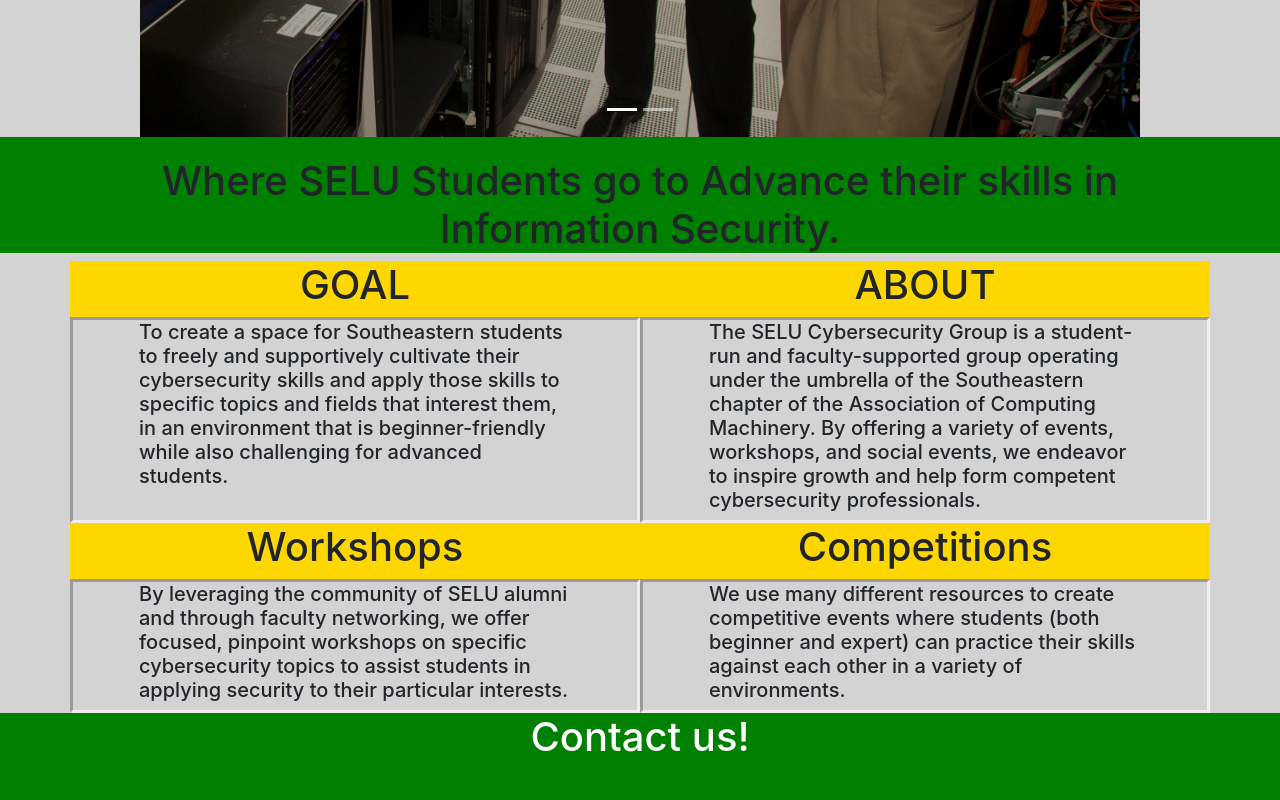
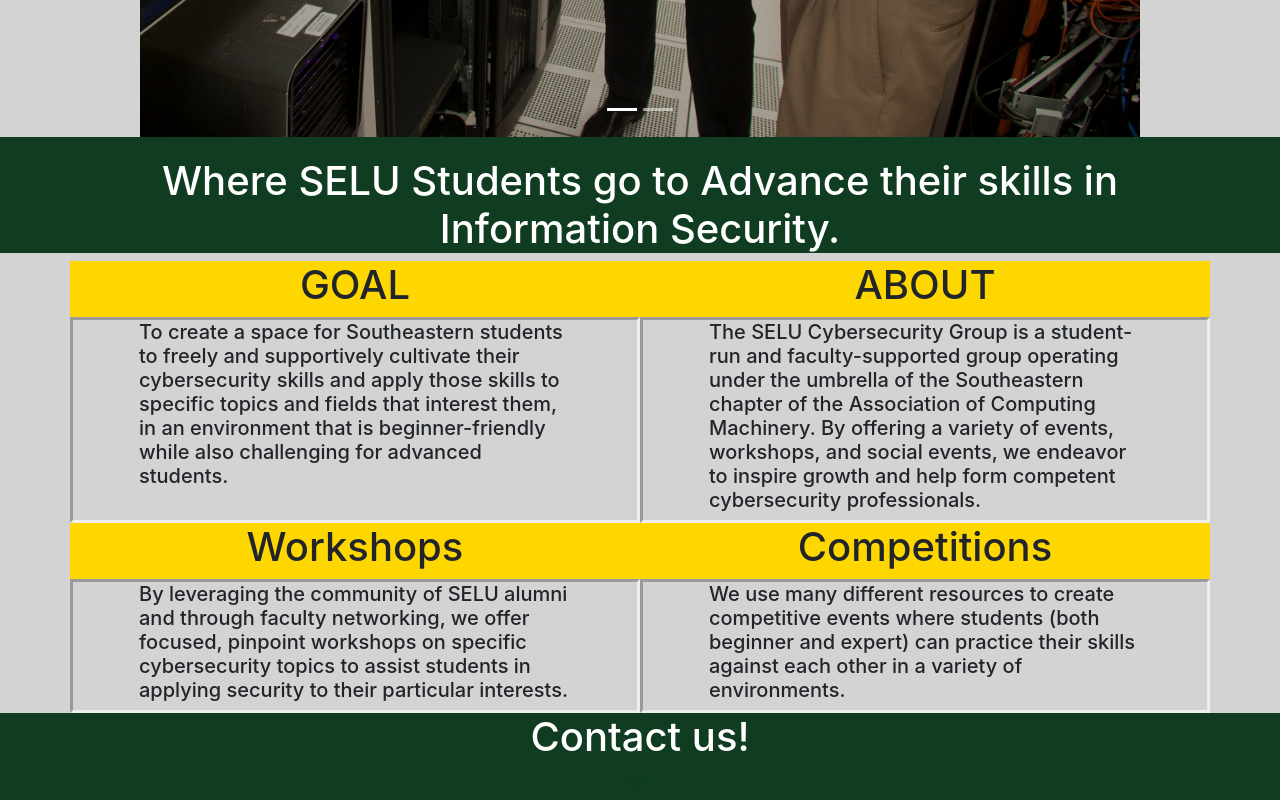
Before and after one commit to BlaineInsane/CMPS_420-cyber-security, a React (Create React App) app in the folder cyber-security/: page / in a window 1280 px wide. Shown: the part 720-1520 px from the top of the page. Built offline with nearby package versions, Linux system fonts and the light colour scheme.

Commit message:
final commit, removed unused file and adjusted green

```diff
--- a/cyber-security/src/App.js
+++ b/cyber-security/src/App.js
@@ -17,8 +17,8 @@
       </nav>
       <MainCarousel />
 
-      <div class="hero-unit" style={{backgroundColor: "green", textAlign: "center"}}>
-        <h1 className="center text-center" style={{paddingTop: 20}}>Where SELU Students go to Advance their skills in Information Security.</h1>
+      <div class="hero-unit" style={{backgroundColor: "#103d22", textAlign: "center"}}>
+        <h1 className="center text-center" style={{paddingTop: 20, color:"white"}}>Where SELU Students go to Advance their skills in Information Security.</h1>
       </div>
 
       <Container>
--- a/cyber-security/src/Components/ContactInfo.js
+++ b/cyber-security/src/Components/ContactInfo.js
@@ -5,9 +5,9 @@
     render() {
 
         return (
-            <div class="hero-unit" style={{backgroundColor: "green", textAlign: "center"}}>
+            <div class="hero-unit" style={{backgroundColor: "#103d22", textAlign: "center"}}>
                 <h1 style={{color:"white"}}>Contact us!</h1>
-                <p style={{color: "green"}}>Tagline</p>
+                <p style={{color: "#103d22"}}>Tagline</p>
                 <p>
                     <a class="btn btn-primary btn-large">
                     https://discord.gg/jQhJhY4g
```
Also changed, not shown: cyber-security/src/Components/navbar.js (deleted).
